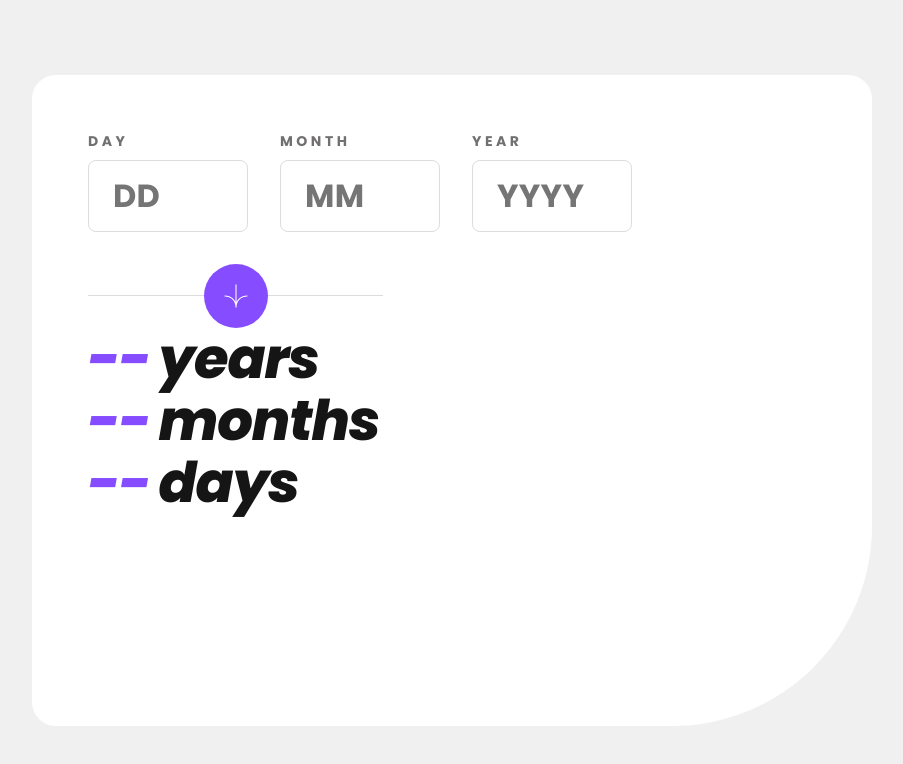
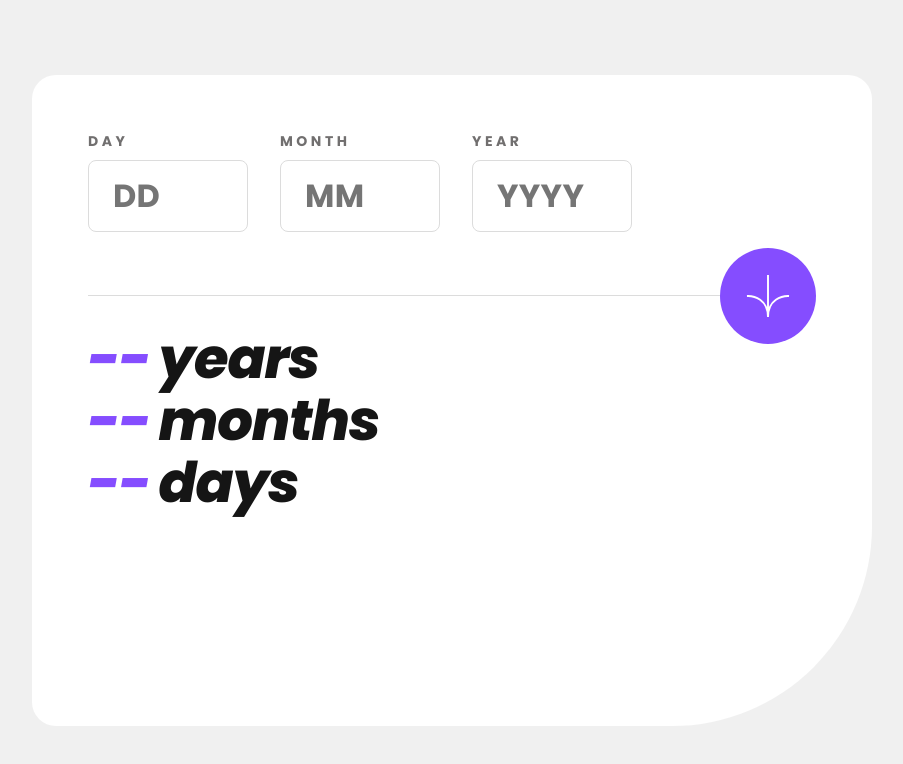
Before and after one commit to burgosha/age-calculator-app, a React (Create React App) app: page / in a window 1280 px wide. Shown: the top 764 px of the page, without its empty margins (188-1091 px from the left). Built offline with nearby package versions, Linux system fonts and the light colour scheme; the HTML template or start-up script is replaced by a standard one.

Commit message:
separator mq

```diff
--- a/src/stylesheets/AgeCalculator.css
+++ b/src/stylesheets/AgeCalculator.css
@@ -168,4 +168,27 @@
         font-size: 32px;
         line-height: 48px;
     }
+    .error-type {
+        font-size: 14px;
+        line-height: 21px;
+        color: var(--red);
+    }
+    .caltulate-separator {
+        width: 728px;
+    }
+    .separator:nth-of-type(1) {
+        width: 632px;
+    }
+    .separator:nth-of-type(2) {
+        width: 0px;
+        background: none;
+    }
+    .btn-calculate {
+        width: 96px;
+        height: 96px;
+    }
+    .btn-calculate img {
+        width: 44px;
+        height: 44px;
+    }
 }
```
